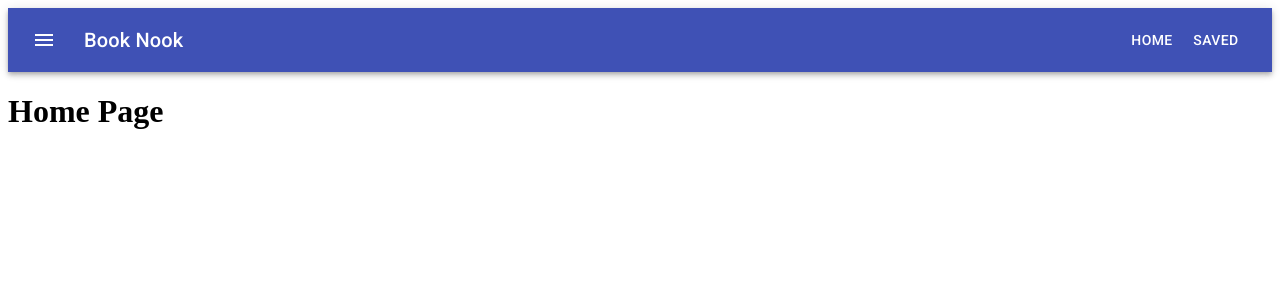
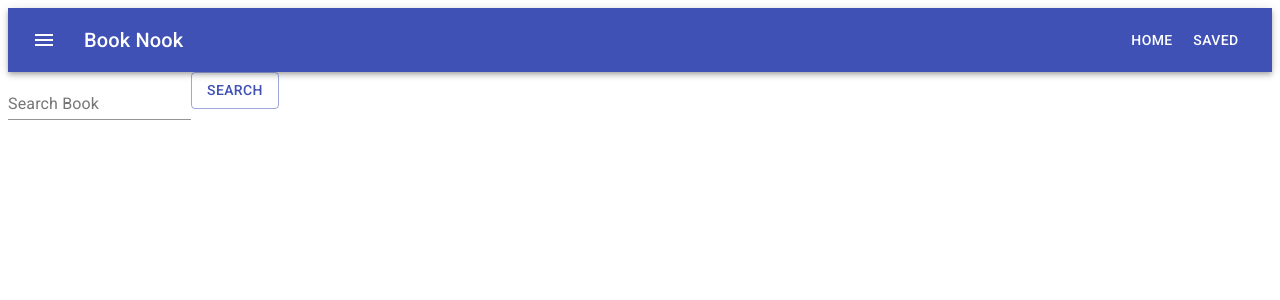
Before and after one commit to ShaneMit/BookNook, a React (Create React App) app in the folder client/: page / in a window 1280 px wide. Shown: the top 300 px of the page. Built offline with nearby package versions, Linux system fonts and the light colour scheme.

Commit message:
Added search bar on home page and logged book data

```diff
--- a/client/src/pages/Home/Home.js
+++ b/client/src/pages/Home/Home.js
@@ -1,9 +1,42 @@
-import React from 'react'
+import React, { useState } from 'react'
+import TextField from '@material-ui/core/TextField'
+import Button from '@material-ui/core/Button'
+import axios from 'axios'
 
 const Home = () => {
+  const [ bookState, setBookState ] = useState({
+    search: '',
+    books: []
+  })
+
+  bookState.handleInputChange = event => {
+    setBookState({ ...bookState, [event.target.name]: event.target.value })
+  }
+
+  bookState.handleSearchBook = event => {
+    event.preventDefault()
+    axios.get(`/api/googlebooks/${bookState.search}`)
+      .then(({ data }) => {
+        console.log(data)
+      })
+      .catch(err => console.error(err))
+  }
+
   return (
     <>
-      <h1>Home Page</h1>
+      <form onSubmit={bookState.handleSearchBook}>
+        <TextField
+        label="Search Book"
+        name="search"
+        value={bookState.search}
+        onChange={bookState.handleInputChange}/>
+        <Button
+        variant="outlined"
+        color="primary"
+        onClick={bookState.handleSearchBook}>
+          Search
+      </Button>
+      </form>
     </>
   )
 }
```
Also changed, not shown: client/public/manifest.json, 1 other file (tests, documents, lock files or other folders).
